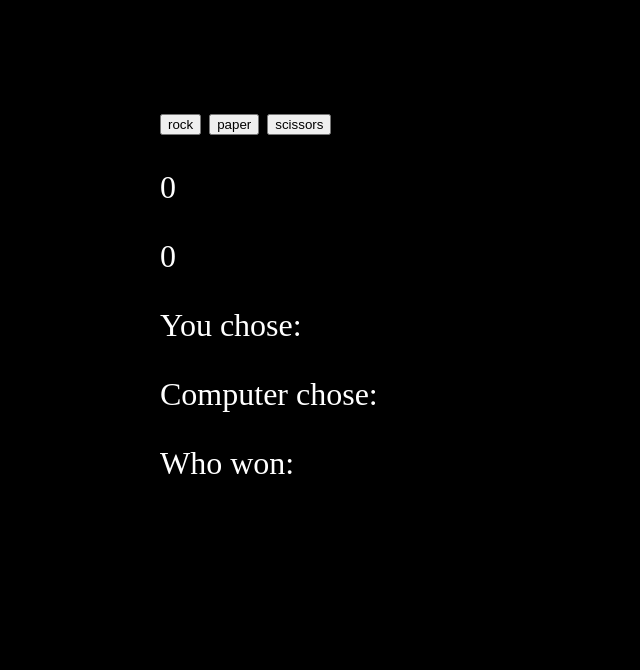
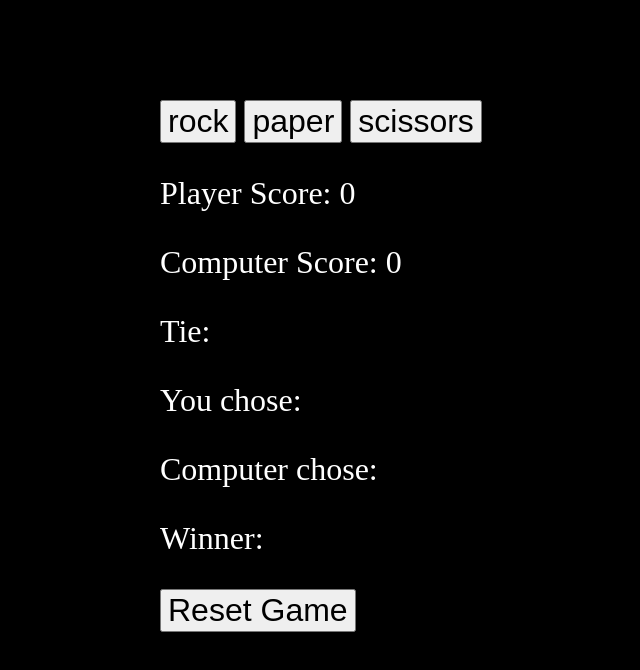
Before and after one commit to lucasbashir/rock-paper-scissors-js, a plain HTML site: page index.html in a window 1280 px wide. Shown: the whole page, without its empty margins (348-988 px from the left). Drawn offline with Linux system fonts and the light colour scheme.

Commit message:
Game working properly

```diff
--- a/index.html
+++ b/index.html
@@ -15,15 +15,17 @@
     <button id="scissors">scissors</button>
 
    <div class="score">
-    <p id="playerscore">0</p>
-    <p id="computerscore">0</p>
+    <p id="playerscore">Player Score: 0</p>
+    <p id="computerscore">Computer Score: 0</p>
+    <p id="tie">Tie:</p>
    </div>
 
     <div class="play">
     <p id="player">You chose: </p>
     <p id="computer">Computer chose:</p>
-    <p id="win">Who won:</p>
+    <p id="win">Winner:</p>
     </div>
+    <button id="reset">Reset Game</button>
 </div>
 
     </body>
--- a/style.css
+++ b/style.css
@@ -1,5 +1,9 @@
 body {
     background-color: black;
+}
+
+button {
+    font-size: xx-large;
 }
 
 .container {
```
